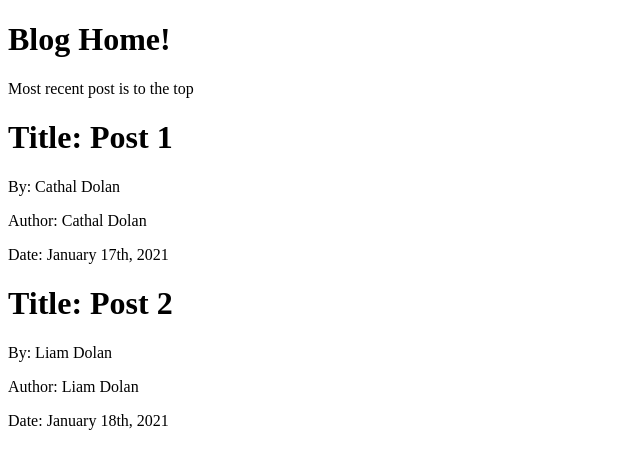
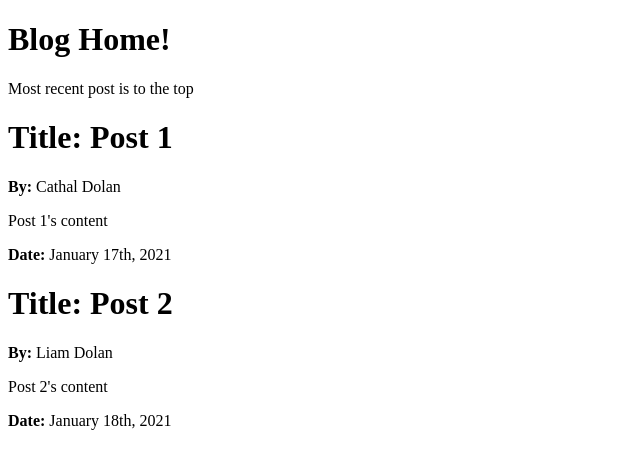
Before and after one commit to CathalDolan/corey_django_blog, a Django app: page /blog/ in a window 1280 px wide. Shown: the top 469 px of the page, without its empty margins (0-640 px from the left). Run offline with Django 3.2, Linux system fonts and the light colour scheme.

Commit message:
base.html created. Home and about pages updated for template inheritance

```diff
--- /dev/null
+++ b/coreys_django_blog/blog/templates/blog/base.html
@@ -0,0 +1,15 @@
+<!DOCTYPE html>
+<html lang="en">
+<head>
+    <meta charset="UTF-8">
+    <meta name="viewport" content="width=device-width, initial-scale=1.0">
+    {% if title %}
+        <title>Django Blog - {{ title }}</title>
+    {% else %}
+        <title>Django Blog</title>
+    {% endif %}
+</head>
+<body>
+    {% block content %}{% endblock %}
+</body>
+</html>
--- a/coreys_django_blog/blog/templates/blog/home.html
+++ b/coreys_django_blog/blog/templates/blog/home.html
@@ -1,18 +1,13 @@
-<!DOCTYPE html>
-<html lang="en">
-<head>
-    <meta charset="UTF-8">
-    <meta name="viewport" content="width=device-width, initial-scale=1.0">
-    <title>Blog Home</title>
-</head>
-<body>
+{% extends 'blog/base.html' %}
+{% block content %}
+
     <h1>Blog Home!</h1>
     <p>Most recent post is to the top</p>
     {% for post in posts%}
         <h1>Title: {{ post.title }}</h1>
-        <p>By: {{post.author }}</p>
-        <p>Author: {{ post.author }}</p>
-        <p>Date: {{ post.date_posted }}</p>
+        <p><strong>By:</strong> {{post.author }}</p>
+        <p>{{ post.content }}</p>
+        <p><b>Date:</b> {{ post.date_posted }}</p>
     {% endfor %}
-</body>
-</html>
+
+{% endblock content %}
--- a/coreys_django_blog/blog/views.py
+++ b/coreys_django_blog/blog/views.py
@@ -26,4 +26,4 @@ def home(request):
 
 
 def about(request):
-    return render(request, 'blog/about.html')
+    return render(request, 'blog/about.html', { 'title': 'About' })
```
Also changed, not shown: coreys_django_blog/blog/templates/blog/about.html (+5 -10 lines).
